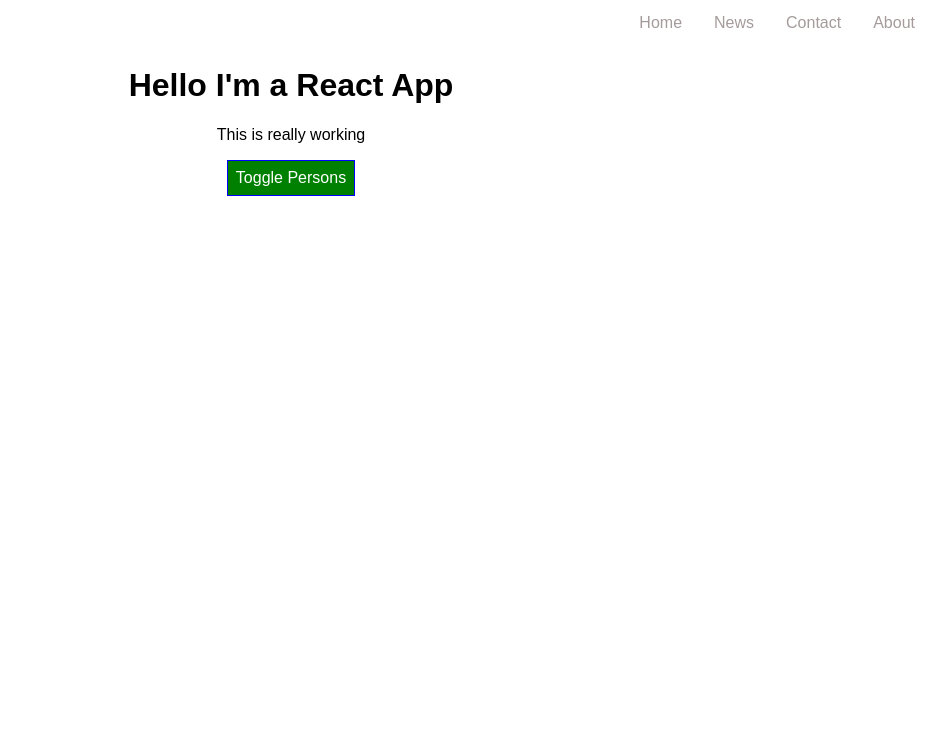
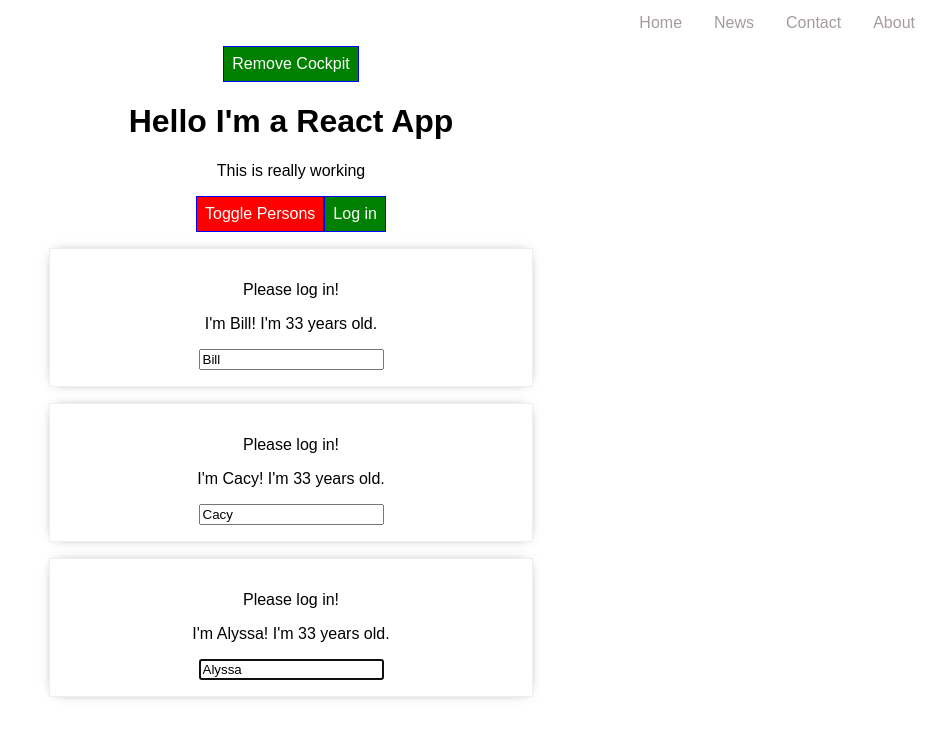
Before and after one commit to ceriustech/React-App, a React app in the folder react-complete-guide/: page / in a window 1280 px wide. Shown: the top 738 px of the page, without its empty margins (349-1280 px from the left). Built offline with nearby package versions, Linux system fonts and the light colour scheme.

Commit message:
Added a click event and login button.

```diff
--- a/react-complete-guide/src/components/Cockpit/Cockpit.js
+++ b/react-complete-guide/src/components/Cockpit/Cockpit.js
@@ -1,14 +1,28 @@
-import React, { useEffect } from 'react';
+import React, { useEffect,useRef } from 'react';
 
 import classes from './Cockpit.css';
 
 const cockPit = (props) => {
+    const toggleBtnRef = useRef(null);
+
     useEffect(() => {
+
         console.log('[Cockpit.js] useEffect');
-        setTimeout(() => {
-            alert('Saved Data To Cloud!');
-        }, 2000);
+        // setTimeout(() => {
+        //     alert('Saved Data To Cloud!');
+        // }, 2000);
+        toggleBtnRef.current.click();
+        return () => {
+            console.log('[Cockpit.js] Cleanup work effect');
+        }
     }, []);
+
+    useEffect(() => {
+        console.log('[Cockpit.js] 2nd useEffect');
+        return () => {
+            console.log('[Cockpit.js] 2nd Cleanup work effect');
+        }
+    });
 
     const arrClasses = [];
     let btnClass = '';
@@ -27,11 +41,12 @@ const cockPit = (props) => {
         <div className={classes.Cockpit}>
             <h1>Hello I'm a React App</h1>
             <p className={arrClasses.join(' ')}>This is really working</p>
-            <button className={btnClass} onClick={props.clicked}>
+            <button ref={toggleBtnRef} className={btnClass} onClick={props.clicked}>
                 Toggle Persons
             </button>
+            <button onClick={props.login}>Log in</button>
         </div>
     );
 }
 
-export default cockPit;
+export default React.memo(cockPit);
--- a/react-complete-guide/src/components/Persons/Person/Person.js
+++ b/react-complete-guide/src/components/Persons/Person/Person.js
@@ -3,17 +3,34 @@ import React, { Component } from "react";
 import classes from "./Person.css";
 
 
+
  class Person extends Component {
+   constructor (props) {
+     super(props);
+     this.inputElementRef = React.createRef();
+   }
+componentDidMount() {
+  // this.inputElement.focus();
+  this.inputElementRef.current.focus();
+}
+
    render() {
      console.log('[Person.js] rendering...')
     return (
       // <div className="Person">
       <div className={classes.Person}>
+        {this.props.isAuth ? <p>Authenticated!</p> : <p>Please log in!</p>}
         <p onClick={this.props.click}>
           I'm {this.props.name}! I'm {this.props.age} years old.
         </p>
         <p>{this.props.children}</p>
-        <input type="text" onChange={this.props.changed} value={this.props.name} />
+        <input
+        // ref={(inputEl) => {this.inputElement = inputEl}}
+        ref={this.inputElementRef}
+        type="text"
+        onChange={this.props.changed}
+        value={this.props.name}
+        />
       </div>
     );
    }
--- a/react-complete-guide/src/components/Persons/Persons.js
+++ b/react-complete-guide/src/components/Persons/Persons.js
@@ -10,7 +10,12 @@ class Persons extends Component {
 
   shouldComponentUpdate(nextProps, nextState) {
     console.log('Persons.js] shouldComponentUpdate');
-    return true;
+    if(nextProps.persons !== this.props.persons) {
+      return true;
+    } else {
+      return false;
+    }
+
   }
 
   getSnapshotBeforeUpdate(prevProps, prevState) {
@@ -32,6 +37,7 @@ class Persons extends Component {
           age={person.age}
           key={person.id}
           changed={event => this.props.changed(event, person.id)}
+          isAuth={this.props.isAuthenticated}
         />
       );
     });
--- a/react-complete-guide/src/containers/App.js
+++ b/react-complete-guide/src/containers/App.js
@@ -25,7 +25,9 @@ class App extends Component {
       { id: 3, name: "Alyssa", age: 33 }
     ],
     otherState: "some other value",
-    showPersons: false
+    showPersons: false,
+    showCockpit: true,
+    authenticated: false
   };
 
   componentDidMount() {
@@ -75,6 +77,10 @@ class App extends Component {
     this.setState({ showPersons: !doesShow });
   };
 
+  loginHandler = () =>{
+    this.setState({authenticated: true});
+  };
+
   render() {
     console.log('[App.js] render');
     let persons = null;
@@ -98,10 +104,17 @@ class App extends Component {
           navItem3={this.state.navigation[2].contact}
           navItem4={this.state.navigation[3].about}
         />
+        <button onClick={() => {
+          this.setState({ showCockpit: false });
+        }}>Remove Cockpit</button>
+        {this.state.showCockpit ? (
         <Cockpit
         showPersons={this.state.showPersons}
         persons={this.state.persons}
-        clicked={this.togglePersonsHandler} />
+        clicked={this.togglePersonsHandler}
+        login={this.loginHandler}
+        />
+        ) : null }
         {persons}
       </div>
     );
```
